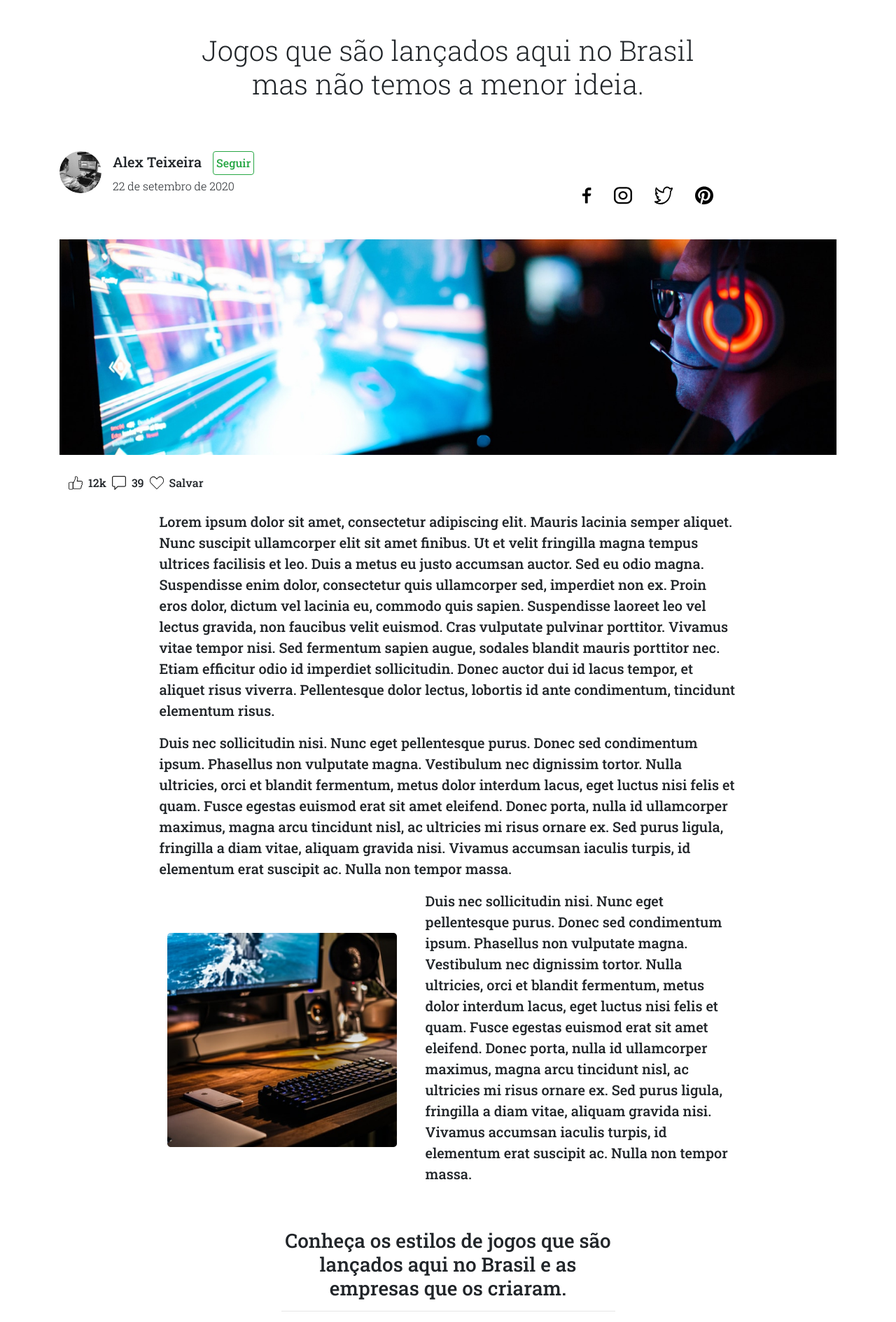
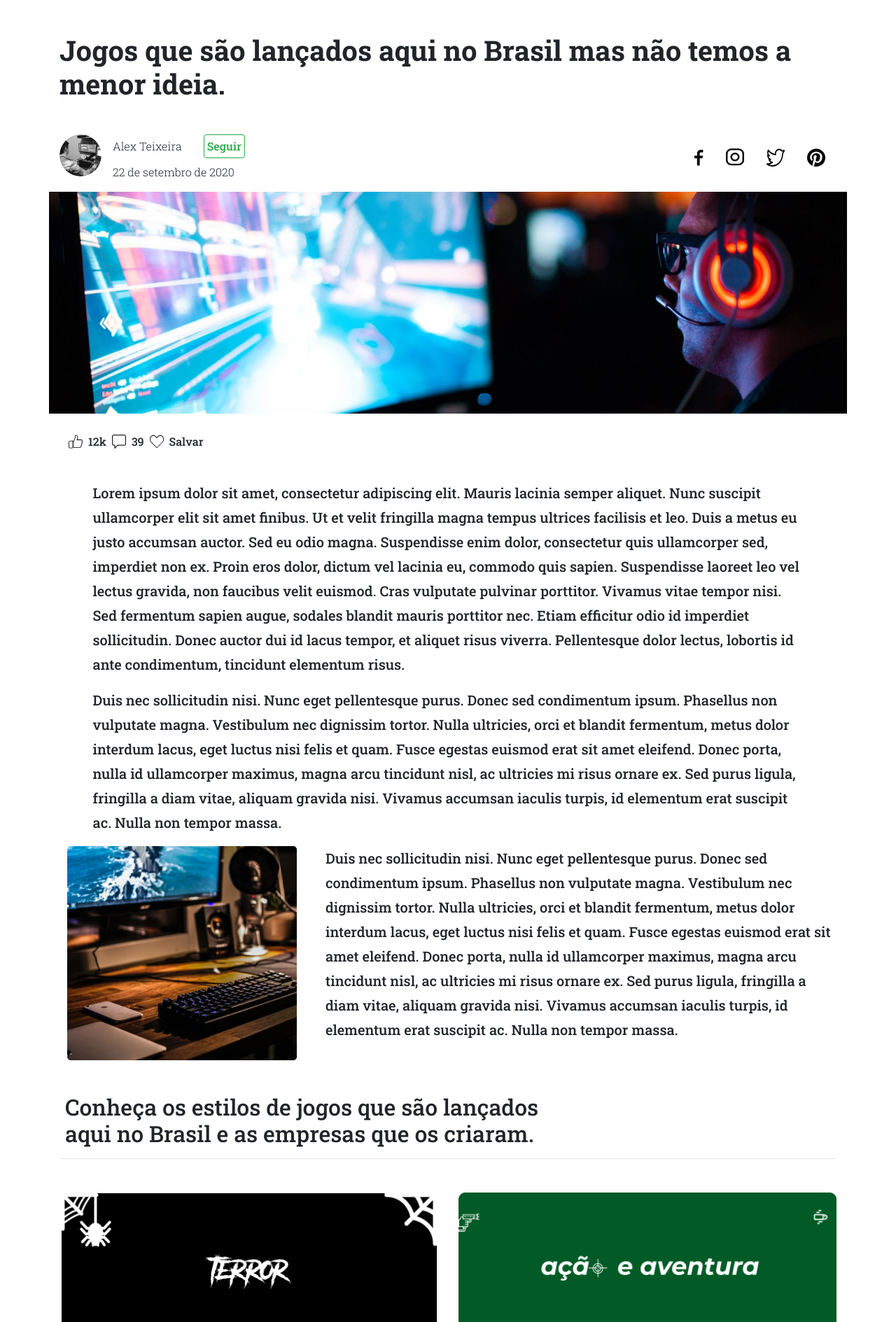
Before and after one commit to caioliveira277/projeto-integrador-2, a PHP site: page / in a window 1280 px wide. Shown: the part 111-2000 px from the top of the page at 70% size. Run offline with PHP 8.4, Linux system fonts and the light colour scheme.

Commit message:
home completa

```diff
--- a/assets/css/styles.css
+++ b/assets/css/styles.css
@@ -82,11 +82,15 @@ img.img-fluid {
   border: 1px solid #6699ff;
   filter: brightness(0.645);
 }
+.form-email-contact input{
+  border-color: #004C92;
+  border-width: 2px;
+}
 
 .form-email-contact{
   background: #F2F2F2;
-  padding: 50px 0;
   margin: 0 auto;
+  border-top: 3px solid #4F4F4F;
 }
 .title-email-home{
   background: #F2F2F2;
@@ -94,17 +98,13 @@ img.img-fluid {
   margin: 0 auto;
 }
 
-.form-home .form-group .form-control:focus {
-  border: 2px solid #00cc0050;
-  box-shadow: 0 0 15px #00cc0050;
-}
-
 .title-home {
   font-weight: 100;
 }
 
-.main-text-home {
+.paragrafo {
   font-size: 20px;
+  line-height: 35px;
 }
 
 .text-comment-name {
@@ -118,6 +118,9 @@ img.img-fluid {
 a.active {
   color: #6699FF;
   text-decoration: underline;
+}
+button:focus {
+  outline-color: #6699FF;
 }
 .quem-somos .card {
   max-width:  480px;
@@ -194,3 +197,8 @@ article > .bg-opacidade {
   background: url(../images/rio-artigo.png) center;
   background-size: cover;
 }
+.btn-conheca {
+  bottom: 50px;
+  left: 50%;
+  transform: translate(-50%);
+}
--- a/pages/home.php
+++ b/pages/home.php
@@ -1,21 +1,15 @@
-<main class="pagina-home container mt-5">
-    <div class="row d-flex justify-content-center">
-        <div class="col-lg-8 text-center">
-            <h1 class="title-home">Jogos que são lançados aqui no Brasil mas não temos a menor ideia. </h1>
-        </div>
-    </div>
-    <div class="row autor-postagem pt-5 mt-3">
-        <figure class="col-lg-6 d-flex justify-content-md-start justify-content-sm-center">
+<main class="pagina-home container-md">
+    <h1 class="font-weight-bold my-5">Jogos que são lançados aqui no Brasil mas não temos a menor ideia. </h1>
+    <section class="row mb-3 align-items-center">
+        <figure class="d-flex mb-0 col-6">
             <img src="./assets/images/alex_sm.png" class="rounded-circle img-perfil mr-3" alt="Imagem de perfil do autor da postagem">
-            <figcaption>
-                <div class="d-flex">
-                    <p class="font-weight-normal mb-0 nome">Alex Teixeira</p>
-                    <a href="#" class="btn btn-success bg-transparent text-success ml-3 p-1" target="_blank">Seguir</a>
-                </div>
-                <p class="font-weight-light mb-0 mt-1">22 de setembro de 2020</p>
+            <figcaption class="row align-items-center">
+                <p class="font-weight-light mb-0 col-auto">Alex Teixeira</p>
+                <a href="#" class="btn btn-success bg-transparent text-success ml-3 p-1 col-auto" target="_blank">Seguir</a>
+                <p class="font-weight-light mb-0 mt-2 col-12">22 de setembro de 2020</p>
             </figcaption>
         </figure>
-        <ul class="list-inline d-flex mb-0 col-lg-6 p-sm-5 align-items-center justify-content-end justify-content-sm-center">
+        <ul class="list-inline d-flex col-6 mb-0 justify-content-end">
             <li class="mx-3">
                 <a href="https://www.facebook.com/" target="_blank">
                     <img src="./assets/icons/facebook-black.svg" alt="Logomarca Facebook">
@@ -37,13 +31,83 @@
                 </a>
             </li>
         </ul>
+        <img class="img-fluid mt-3" src="./assets/images/banner_home.jpg" alt="Um homem utilizando seu computador">
+        <div class="col-3 d-flex align-items-center reacoes p-4">
+            <img class="m-1" src="./assets/icons/like.svg" alt="Icone de joia representando 'gostei'">
+            <span class="m-1">12k</span>
+            <img class="m-1" data-toggle="modal" data-target="#modalExemplo" src="./assets/icons/comentarios.svg" alt="Icone de chat representando 'número de comentários'">
+            <span class="m-1">39</span>
+            <img class="m-1" src="./assets/icons/save.svg" alt="Icone de coração representando 'salvar'">
+            <span class="m-1">Salvar</span>
         </div>
+    </section>
+    <section class="row justify-content-center">
+        <p class="paragrafo col-11">
+            Lorem ipsum dolor sit amet, consectetur adipiscing elit. Mauris lacinia semper aliquet. Nunc suscipit ullamcorper elit sit amet finibus. Ut et velit fringilla magna tempus ultrices facilisis et leo. Duis a metus eu justo accumsan auctor. Sed eu odio magna. Suspendisse enim dolor, consectetur quis ullamcorper sed, imperdiet non ex. Proin eros dolor, dictum vel lacinia eu, commodo quis sapien. Suspendisse laoreet leo vel lectus gravida, non faucibus velit euismod. Cras vulputate pulvinar porttitor. Vivamus vitae tempor nisi. Sed fermentum sapien augue, sodales blandit mauris porttitor nec. Etiam efficitur odio id imperdiet sollicitudin. Donec auctor dui id lacus tempor, et aliquet risus viverra. Pellentesque dolor lectus, lobortis id ante condimentum, tincidunt elementum risus.
+        </p>
+        <p class="paragrafo col-11">Duis nec sollicitudin nisi. Nunc eget pellentesque purus. Donec sed condimentum ipsum. Phasellus non vulputate magna. Vestibulum nec dignissim tortor. Nulla ultricies, orci et blandit fermentum, metus dolor interdum lacus, eget luctus nisi felis et quam. Fusce egestas euismod erat sit amet eleifend. Donec porta, nulla id ullamcorper maximus, magna arcu tincidunt nisl, ac ultricies mi risus ornare ex. Sed purus ligula, fringilla a diam vitae, aliquam gravida nisi. Vivamus accumsan iaculis turpis, id elementum erat suscipit ac. Nulla non tempor massa.</p>
+        <figure class="col-12 col-md-4 m-0">
+            <img src="./assets/images/artigo-home.png" class="d-none d-md-block img-fluid" alt="Uma mesa de madeira com um teclado preto, um celular, notebook, caixa de som e um monitor">
+            <img src="./assets/images/artigo-home-md.png" class="d-block d-md-none img-fluid" alt="Uma mesa de madeira com um teclado preto, um celular, notebook, caixa de som e um monitor">
+        </figure>
+        <p class="paragrafo col-12 col-md-8">Duis nec sollicitudin nisi. Nunc eget pellentesque purus. Donec sed condimentum ipsum. Phasellus non vulputate magna. Vestibulum nec dignissim tortor. Nulla ultricies, orci et blandit fermentum, metus dolor interdum lacus, eget luctus nisi felis et quam. Fusce egestas euismod erat sit amet eleifend. Donec porta, nulla id ullamcorper maximus, magna arcu tincidunt nisl, ac ultricies mi risus ornare ex. Sed purus ligula, fringilla a diam vitae, aliquam gravida nisi. Vivamus accumsan iaculis turpis, id elementum erat suscipit ac. Nulla non tempor massa.</p>
+    </section>
+    <section class="my-5">
+        <h2 class="px-2">Conheça os estilos de jogos que são lançados <br> aqui no Brasil e as empresas que os criaram.</h2>
+        <hr class="mb-5">
         <div class="row">
-        <div class="col-12">
-            <img class="img-fluid" src="./assets/images/banner_home.jpg" alt="Um homem utilizando seu computador">
+            <div class="col-12 col-md-6 mb-4 position-relative">
+                <img class="img-fluid" src="./assets/images/terror.png" alt="Ilustração de um cartão com desenhos sobre jogos de terror">
+                <a href="./index.php?view=terror" class="btn btn-outline-light px-4 position-absolute btn-conheca">
+                    Conheça
+                </a>
+            </div>
+            <div class="col-12 col-md-6 mb-4 position-relative">
+                <img class="img-fluid" src="./assets/images/acao-aventura.png">
+                <a href="./index.php?view=acao-aventura" class="btn btn-outline-light px-4 position-absolute btn-conheca">
+                    Conheça
+                </a>
+            </div>
+            <div class="col-12 col-md-6 mt-1 mb-4 position-relative">
+                <img class="img-fluid" src="./assets/images/rpg.png" alt="Ilustração de um cartão com desenhos sobre jogos de RPG">
+                <a href="./index.php?view=rpg" class="btn btn-outline-light px-4 position-absolute btn-conheca">
+                    Conheça
+                </a>
+            </div>
+            <div class="col-12 col-md-6 mt-1 mb-4 position-relative">
+                <img class="img-fluid" src="./assets/images/pixel.png" alt="Ilustração de um cartão com desenhos sobre jogos feitos em Pixels">
+                <a href="./index.php?view=pixel" class="btn btn-outline-light px-4 position-absolute btn-conheca">
+                    Conheça
+                </a>
             </div>
         </div>
-    <div class="row">
+    </section>
+    <section class="row justify-content-center align-items-center form-email-contact">
+        <h5 class="col-12 text-center my-4">Receba as notícias na hora em que elas acontecem</h5>
+        <div class="col-12 col-md-6">
+            <form class="p-2 form-home">
+                <div class="form-group">
+                    <label for="nome" class="font-weight-light">Nome:</label>
+                    <input type="text" id="nome" class="form-control py-1" placeholder="Digite seu nome completo ">
+                </div>
+                <div class="form-group">
+                    <label for="email" class="font-weight-light">Email:</label>
+                    <input type="email" id="email" class="form-control py-1" placeholder="teste@email.com">
+                </div>
+            </form>
+        </div>
+        <div class="col-10 col-md-6 col-lg-4 p-2">
+            <p class="font-weight-light text-center">
+                Te ajudamos com as notícias essenciais para começar o seu dia da melhor forma possivel.
+            </p>
+            <a href="#" class="btn btn-primary p-0 d-flex justify-content-center align-items-center button-send-mail">
+                <img id="sendmail" class="m-2" src="./assets/icons/sendmail.svg" alt="Icone de carta representando o envio de uma mensagem">
+                Aceito Receber Novidades
+            </a>
+            <small class="font-weight-light">Você receberá um e-mail de confirmação em seguida.</small>
+        </div>
+    </section>
+</main>
 <div class="modal fade" id="modalExemplo" tabindex="-1" role="dialog" aria-labelledby="exampleModalLabel" aria-hidden="true">
     <div class="modal-dialog" role="document">
         <div class="modal-content">
@@ -70,87 +134,3 @@
         </div>
     </div>
 </div>
-        <div class="col-3 d-flex align-items-center reacoes p-4">
-            <img class="m-1" src="./assets/icons/like.svg" alt="Icone de joia representando 'gostei'">
-            <p class="m-1">12k</p>
-            <img class="m-1" data-toggle="modal" data-target="#modalExemplo" src="./assets/icons/comentarios.svg" alt="Icone de chat representando 'número de comentários'">
-            <p class="m-1">39</p>
-            <img class="m-1" src="./assets/icons/save.svg" alt="Icone de coração representando 'salvar'">
-            <p class="m-1">Salvar</p>
-        </div>
-    </div>
-    <div class="row d-flex justify-content-center align-items-center">
-        <div class="col-12 col-lg-9">
-            <p class="main-text-home">
-                Lorem ipsum dolor sit amet, consectetur adipiscing elit. Mauris lacinia semper aliquet. Nunc suscipit ullamcorper elit sit amet finibus. Ut et velit fringilla magna tempus ultrices facilisis et leo. Duis a metus eu justo accumsan auctor. Sed eu odio magna. Suspendisse enim dolor, consectetur quis ullamcorper sed, imperdiet non ex. Proin eros dolor, dictum vel lacinia eu, commodo quis sapien. Suspendisse laoreet leo vel lectus gravida, non faucibus velit euismod. Cras vulputate pulvinar porttitor. Vivamus vitae tempor nisi. Sed fermentum sapien augue, sodales blandit mauris porttitor nec. Etiam efficitur odio id imperdiet sollicitudin. Donec auctor dui id lacus tempor, et aliquet risus viverra. Pellentesque dolor lectus, lobortis id ante condimentum, tincidunt elementum risus.
-            </p>
-
-            <p class="main-text-home">Duis nec sollicitudin nisi. Nunc eget pellentesque purus. Donec sed condimentum ipsum. Phasellus non vulputate magna. Vestibulum nec dignissim tortor. Nulla ultricies, orci et blandit fermentum, metus dolor interdum lacus, eget luctus nisi felis et quam. Fusce egestas euismod erat sit amet eleifend. Donec porta, nulla id ullamcorper maximus, magna arcu tincidunt nisl, ac ultricies mi risus ornare ex. Sed purus ligula, fringilla a diam vitae, aliquam gravida nisi. Vivamus accumsan iaculis turpis, id elementum erat suscipit ac. Nulla non tempor massa.</p>
-        </div>
-    </div>
-    <div class="row d-flex justify-content-center align-items-center">
-        <div class="col-lg-4 col-md-9 text-center">
-            <img src="./assets/images/artigo-home.png" class="img-fluid mb-2" alt="Uma mesa de madeira com um teclado preto, um celular, notebook, caixa de som e um monitor">
-        </div>
-        <div class="col-lg-5 col-md-9">
-            <p class="main-text-home">Duis nec sollicitudin nisi. Nunc eget pellentesque purus. Donec sed condimentum ipsum. Phasellus non vulputate magna. Vestibulum nec dignissim tortor. Nulla ultricies, orci et blandit fermentum, metus dolor interdum lacus, eget luctus nisi felis et quam. Fusce egestas euismod erat sit amet eleifend. Donec porta, nulla id ullamcorper maximus, magna arcu tincidunt nisl, ac ultricies mi risus ornare ex. Sed purus ligula, fringilla a diam vitae, aliquam gravida nisi. Vivamus accumsan iaculis turpis, id elementum erat suscipit ac. Nulla non tempor massa.</p>
-        </div>
-    </div>
-    <div class="row m-2 mt-4 m-lg-5 d-flex justify-content-center align-items-center">
-        <div class="col-12 col-lg-6 text-center">
-            <h3>Conheça os estilos de jogos que são lançados aqui no Brasil e as empresas que os criaram.</h3>
-            <hr>
-        </div>
-    </div>
-    <div class="row m-lg-4">
-        <div class="col-lg-6 col-md-12 text-center games-home">
-            <div class="terror">
-                <a href="./index.php?view=terror"><img class="img-fluid m-lg-2 mb-4 mb-lg-0" src="./assets/images/terror.png" alt="Ilustração de um cartão com desenhos sobre jogos de terror"></a>
-            </div>
-        </div>
-        <div class="col-lg-6 col-md-12 text-center games-home">
-            <div class="acao">
-                <a href="./index.php?view=acao-aventura"><img class="img-fluid m-lg-2 mb-4 mb-lg-0" src="./assets/images/acao.png"></a>
-            </div>
-        </div>
-    </div>
-    <div class="row m-lg-4 games-home">
-        <div class="col-lg-6 col-md-12 text-center games-home">
-            <div class="rpg">
-                <a href="./index.php?view=rpg"><img class="img-fluid m-lg-2 mb-4 mb-lg-0" src="./assets/images/rpg.png" alt="Ilustração de um cartão com desenhos sobre jogos de RPG"></a>
-            </div>
-        </div>
-        <div class="col-lg-6 col-md-12 text-center games-home">
-            <div class="pixel">
-                <a href="./index.php?view=pixel"><img class="img-fluid m-lg-2 mb-4 mb-lg-0" src="./assets/images/pixel.png" alt="Ilustração de um cartão com desenhos sobre jogos feitos em Pixels"></a>
-            </div>
-        </div>
-    </div>
-    <div class="row d-flex justify-content-center align-items-center text-center title-email-home mt-4">
-        <h1>Receba as notícias na hora em que elas acontecem</h1>
-    </div>
-    <div class="row d-flex justify-content-center align-items-center form-email-contact">
-        <div class="col-lg-5 col-md-8 col-sm-6">
-            <form class="p-2 form-home">
-                <div class="form-group">
-                    <input type="text" class="form-control" placeholder="Digite seu nome completo ">
-                </div>
-                <div class="form-group">
-                    <input type="email" class="form-control" placeholder="teste@email.com">
-                </div>
-            </form>
-        </div>
-        <div class="col-lg-4 col-md-8 col-sm-6 p-2 text-center">
-            <p>
-                Te ajudamos com as notícias essenciais para começar o seu dia da melhor forma possivel.
-            </p>
-            <label for="send" class="btn btn-primary p-0 d-flex justify-content-center align-items-center button-send-mail">
-                <span class="m-2">
-                    <img id="sendmail" src="./assets/icons/sendmail.svg" alt="Icone de carta representando o envio de uma mensagem">
-                </span>
-                Aceito Receber Novidades
-            </label>
-            <small>Você receberá um e-mail de confirmação em seguida.</small>
-        </div>
-    </div>
-</main>
```
Also changed, not shown: assets/images/acao-aventura.png (added), assets/images/acao.png (deleted), assets/images/artigo-home-md.png (added), assets/images/pixel.png, assets/images/rpg.png, assets/images/terror.png. Lines whose indentation alone changed are shown as unchanged.
